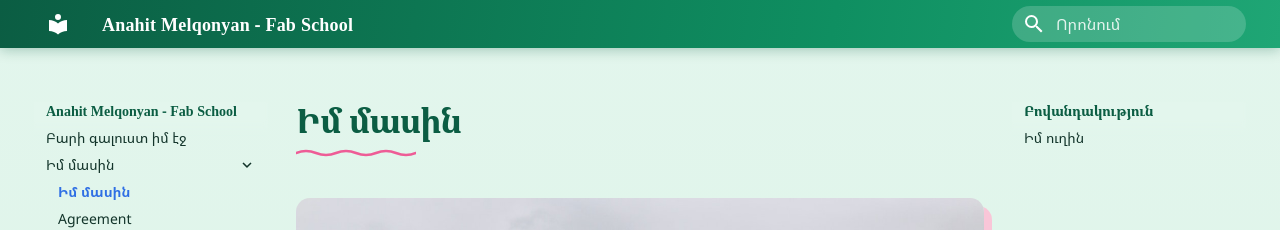
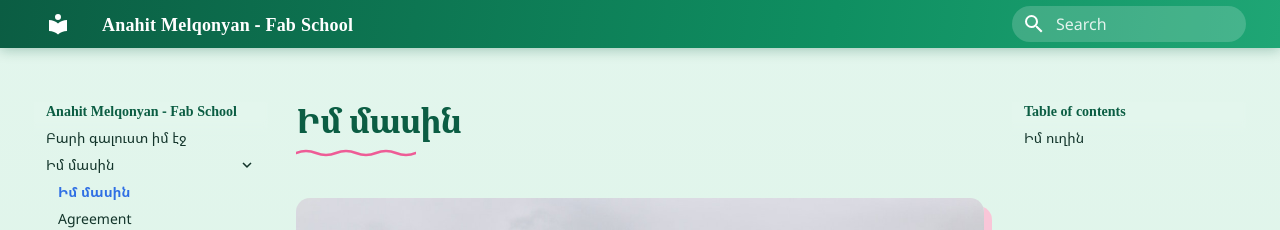
Before and after one commit to AnahitMelqonyan/my-website, an MkDocs documentation site: the page built from docs/Իմ մասին/index.md, in a window 1280 px wide. Shown: the top 230 px of the page. Built offline with MkDocs 1.6.1 and Material for MkDocs 9.7.7, drawn with Linux system fonts in a browser that asks for light colours; part of the change alters nothing that is shown.

```diff
--- a/mkdocs.yml
+++ b/mkdocs.yml
@@ -7,7 +7,6 @@ site_url: https://anahitmelqonyan4565-bit.github.io/my-website/
 
 theme:
   name: material
-  language: hy
   font:
     text: Noto Sans Armenian
     code: Roboto Mono
```
